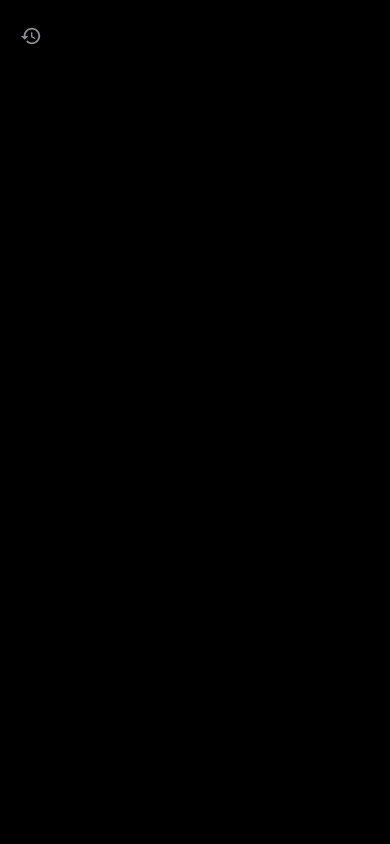
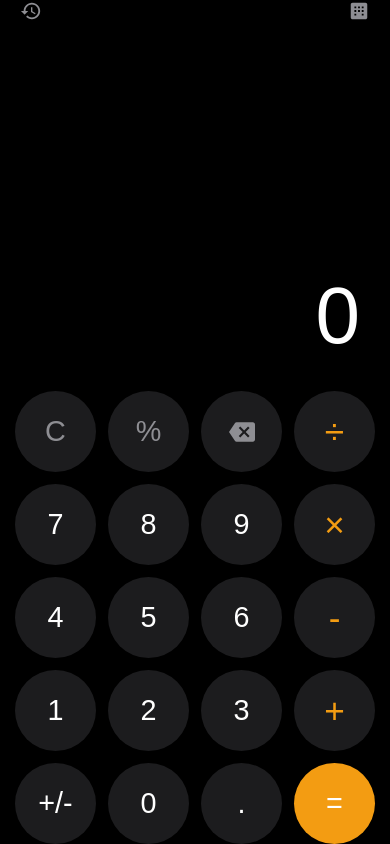
Before and after one commit to idontknowhowtocode21/Calculator, a plain HTML site: page index.html in a window 390 px wide. Drawn offline with Linux system fonts and the light colour scheme.

Commit message:
Update index.html

```diff
--- a/index.html
+++ b/index.html
@@ -16,24 +16,26 @@
         * {
             box-sizing: border-box;
             -webkit-tap-highlight-color: transparent;
+            margin: 0;
+            padding: 0;
         }
 
         body, html {
-            margin: 0;
-            padding: 0;
             height: 100%;
+            width: 100%;
             background-color: var(--bg-black);
             font-family: 'sans-serif-light', 'Roboto-Light', sans-serif;
             display: flex;
             flex-direction: column;
-            overflow: hidden;
+            overflow: hidden; /* Prevents bouncing/scrolling */
         }
 
-        /* Top Bar Icons */
+        /* Top Nav */
         .top-nav {
             display: flex;
             justify-content: space-between;
-            padding: 25px 20px 10px;
+            padding: 20px;
+            padding-top: env(safe-area-inset-top, 25px); /* Fix for notch phones */
         }
 
         .icon-svg {
@@ -42,14 +44,14 @@
             fill: var(--text-dim);
         }
 
-        /* Display Area */
+        /* Display Area - Takes up remaining space */
         #display-container {
             flex: 1;
             display: flex;
             flex-direction: column;
             justify-content: flex-end;
             align-items: flex-end;
-            padding: 0 30px 40px 30px;
+            padding: 20px 30px;
         }
 
         #result {
@@ -58,15 +60,17 @@
             font-weight: 200;
             word-break: break-all;
             text-align: right;
+            line-height: 1;
         }
 
-        /* Keypad */
+        /* Keypad - Fixed at bottom */
         #keypad {
             display: grid;
             grid-template-columns: repeat(4, 1fr);
-            gap: 15px;
+            gap: 12px;
             padding: 15px;
-            padding-bottom: 40px;
+            padding-bottom: env(safe-area-inset-bottom, 30px);
+            background-color: var(--bg-black);
         }
 
         button {
@@ -75,7 +79,7 @@
             border: none;
             background-color: var(--btn-gray);
             color: var(--text-white);
-            font-size: 2rem;
+            font-size: 1.8rem;
             font-weight: 300;
             display: flex;
             align-items: center;
@@ -92,7 +96,7 @@
         .equals-btn { background-color: var(--accent-orange); color: white; }
 
         .backspace-svg {
-            width: 28px;
+            width: 26px;
             fill: var(--text-dim);
         }
     </style>
@@ -101,3 +105,89 @@
 
 <div class="top-nav">
     <svg class="icon-svg" viewBox="0 0 24 24"><path d="M13 3c-4.97 0-9 4.03-9 9H1l3.89 3.89.07.14L9 12H6c0-3.87 3.13-7 7-7s7 3.13 7 7-3.13 7-7 7c-1.93 0-3.68-.79-4.94-2.06l-1.42 1.42C8.27 19.99 10.51 21 13 21c4.97 0 9-4.03 9-9s-4.03-9-9-9zm-1 5v5l4.28 2.54.72-1.21-3.5-2.08V8H12z"/></svg>
+    <svg class="icon-svg" viewBox="0 0 24 24"><path d="M19 3H5c-1.1 0-2 .9-2 2v14c0 1.1.9 2 2 2h14c1.1 0 2-.9 2-2V5c0-1.1-.9-2-2-2zm-8 4h2v2h-2V7zm0 4h2v2h-2v-2zm-4-4h2v2H7V7zm0 4h2v2H7v-2zm0 4h2v2H7v-2zm10 2h-2v-2h2v2zm0-4h-2v-2h2v2zm0-4h-2V7h2v2z"/></svg>
+</div>
+
+<div id="display-container">
+    <div id="result">0</div>
+</div>
+
+<div id="keypad">
+    <button class="util-text" onclick="clearAll()">C</button>
+    <button class="util-text" onclick="append('%')">%</button>
+    <button onclick="backspace()">
+        <svg class="backspace-svg" viewBox="0 0 24 24"><path d="M22 3H7c-.69 0-1.23.35-1.59.88L0 12l5.41 8.11c.36.53.9.89 1.59.89h15c1.1 0 2-.9 2-2V5c0-1.1-.9-2-2-2zm-3 12.59L17.59 17 14 13.41 10.41 17 9 15.59 12.59 12 9 8.41 10.41 7 14 10.59 17.59 7 19 8.41 15.41 12 19 15.59z"/></svg>
+    </button>
+    <button class="op-text" onclick="append('÷')">÷</button>
+
+    <button onclick="append('7')">7</button>
+    <button onclick="append('8')">8</button>
+    <button onclick="append('9')">9</button>
+    <button class="op-text" onclick="append('×')">×</button>
+
+    <button onclick="append('4')">4</button>
+    <button onclick="append('5')">5</button>
+    <button onclick="append('6')">6</button>
+    <button class="op-text" onclick="append('-')">-</button>
+
+    <button onclick="append('1')">1</button>
+    <button onclick="append('2')">2</button>
+    <button onclick="append('3')">3</button>
+    <button class="op-text" onclick="append('+')">+</button>
+
+    <button onclick="toggleSign()">+/-</button>
+    <button onclick="append('0')">0</button>
+    <button onclick="append('.')">.</button>
+    <button class="equals-btn" onclick="calculate()">=</button>
+</div>
+
+<script>
+    let currentInput = "";
+    const resultEl = document.getElementById('result');
+    const operators = ['+', '-', '×', '÷', '%'];
+
+    function updateDisplay() {
+        resultEl.innerText = currentInput || "0";
+        let len = resultEl.innerText.length;
+        if (len > 12) resultEl.style.fontSize = "2.5rem";
+        else if (len > 7) resultEl.style.fontSize = "3.5rem";
+        else resultEl.style.fontSize = "5rem";
+    }
+
+    function append(char) {
+        const lastChar = currentInput.slice(-1);
+        if (currentInput === "" && ['×', '÷', '%'].includes(char)) return;
+        if (operators.includes(lastChar) && operators.includes(char)) {
+            currentInput = currentInput.slice(0, -1) + char;
+        } else {
+            if (currentInput === "0" && !operators.includes(char) && char !== ".") {
+                currentInput = char;
+            } else {
+                currentInput += char;
+            }
+        }
+        updateDisplay();
+    }
+
+    function calculate() {
+        try {
+            let logicInput = currentInput.replace(/×/g, '*').replace(/÷/g, '/');
+            currentInput = eval(logicInput).toString();
+            updateDisplay();
+        } catch (e) {
+            currentInput = "Error";
+            updateDisplay();
+        }
+    }
+
+    function clearAll() { currentInput = ""; updateDisplay(); }
+    function backspace() { currentInput = currentInput.slice(0, -1); updateDisplay(); }
+    function toggleSign() {
+        if (!currentInput) return;
+        currentInput = currentInput.startsWith('-') ? currentInput.slice(1) : '-' + currentInput;
+        updateDisplay();
+    }
+</script>
+
+</body>
+</html>
```
